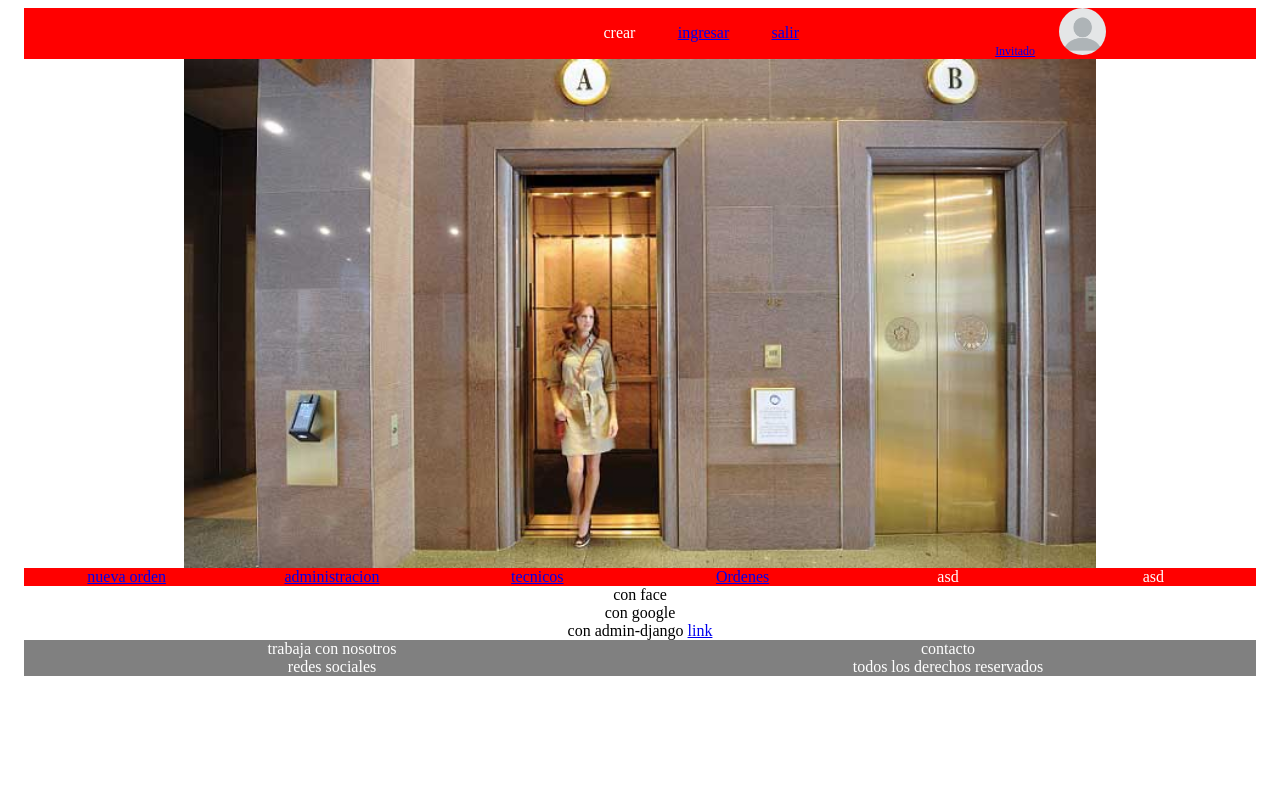
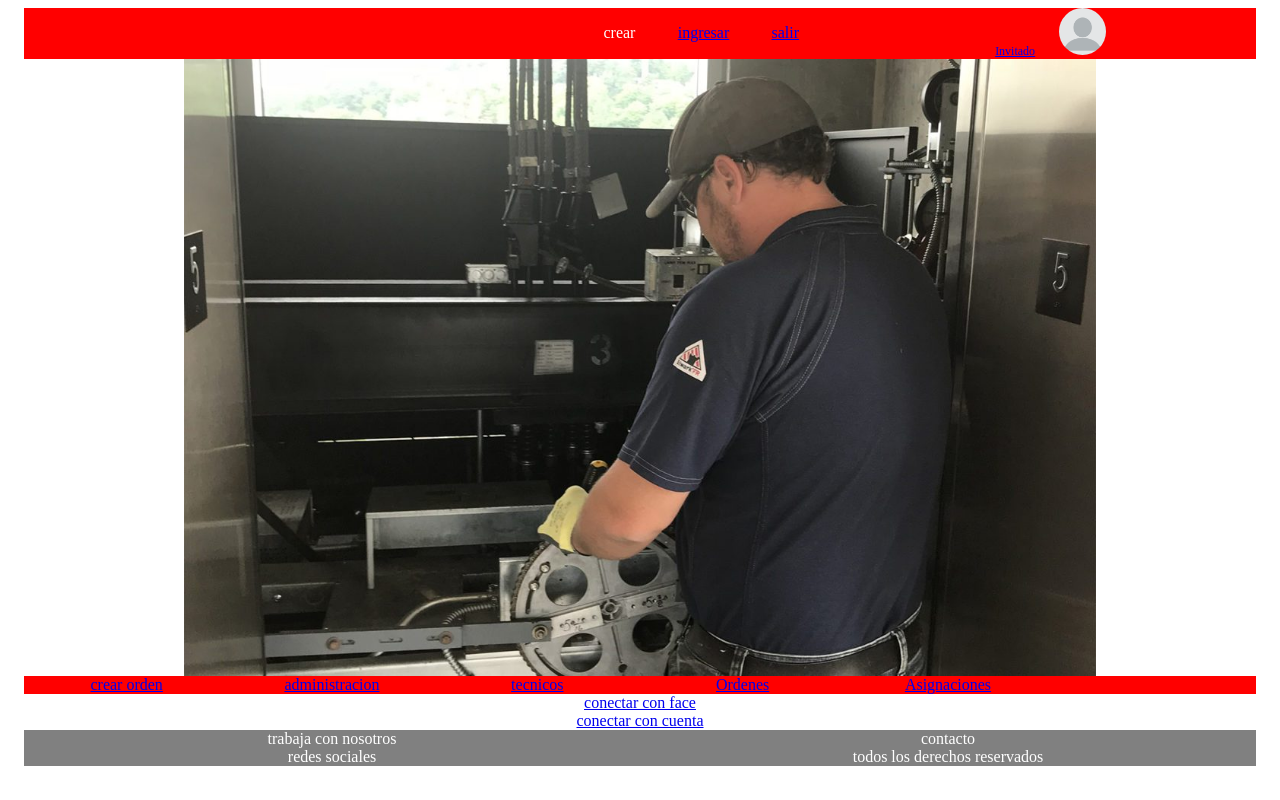
Before and after one commit to Roscow/ET, a Django app: a page that uses templates/base.html in a window 1280 px wide. Run offline with Django 3.2, Linux system fonts and the light colour scheme; parts of the project's set-up code (start-up, migrations or seed data) failed here and were passed over.

Commit message:
add asignacion to model

```diff
--- a/Apps/Mantencion/admin.py
+++ b/Apps/Mantencion/admin.py
@@ -1,8 +1,9 @@
 from django.contrib import admin
-from Apps.Mantencion.models import Cliente, Tecnico, Orden, Ascensor
+from Apps.Mantencion.models import Cliente, Tecnico, Orden, Ascensor, Asignacion
 
 
 admin.site.register(Cliente)
 admin.site.register(Tecnico)
 admin.site.register(Orden)
 admin.site.register(Ascensor)
+admin.site.register(Asignacion)
--- a/Apps/Mantencion/urls.py
+++ b/Apps/Mantencion/urls.py
@@ -15,6 +15,7 @@ urlpatterns = [
     url(r'^api-auth/', include('rest_framework.urls')),
     url(r'^listado_tecnico', views.listado_tecnicos, name='listado_tecnicos'),
     url(r'^listado_ordenes', views.listado_ordenes, name='listado_ordenes'),
+    url(r'^listado_asignaciones', views.listado_asignaciones, name='listado_asignaciones'),
     url(r'^oauth/', include('social_django.urls', namespace='social')),
 
 ]
--- a/Apps/Mantencion/views.py
+++ b/Apps/Mantencion/views.py
@@ -1,7 +1,7 @@
 from django.shortcuts import render, redirect
 from  django.http import HttpResponse
 from .forms import nuevaOrdenForm
-from .models import Orden, Tecnico
+from .models import Orden, Tecnico, Asignacion
 from django.contrib.auth import logout
 
 
@@ -53,3 +53,20 @@ def listado_ordenes(request):
     ordenes_list = Orden.objects.all()
     contexto = {'ordenes':ordenes_list}
     return render(request, 'templates/listado_ordenes.html', contexto)
+
+
+#hacer filtro por tecnico
+def listado_asignaciones(request):
+    asignaciones_list = Asignacion.objects.all()
+    contexto = {'asignaciones':asignaciones_list}
+    return render(request, 'templates/listado_asignaciones.html', contexto)
+
+
+def listado_asignaciones2(request, user):
+     if user == "admin":
+          asignaciones_list = Asignacion.objects.all()
+          contexto = {'asignaciones':asignaciones_list}
+     else:
+          asignaciones_list = Asignacion.objects.filter(tecnico=user)
+          contexto = {'asignaciones':asignaciones_list}
+     return render(request, 'templates/listado_asignaciones.html', contexto)
--- a/templates/base.html
+++ b/templates/base.html
@@ -45,14 +45,14 @@
 			<!-- imagen/gif/carrusel -->
 			<div class="row">
 				<div class="col-xs-12" id="logo" >
-					<img src="{% static 'img/1.jpg' %}" >
+					<img src="{% static 'img/2.jpg' %}" >
 				</div>
 			</div>
 
 			<!-- navegador-->
 			<div class="row" id="navegador">
 				<div class="col-xs-12 col-lg-2" >
-					<a href="{% url 'nueva_orden'%}"> nueva orden</a>
+					<a href="{% url 'nueva_orden'%}"> crear orden</a>
 				</div>
 
 				<div class="col-xs-12 col-lg-2">
@@ -73,11 +73,11 @@
 				</div>
 
 				<div class="col-xs-12 col-lg-2">
-					asd
+					<a href="{% url 'listado_asignaciones' %}"> Asignaciones</a>
 				</div>
 
 				<div class="col-xs-12 col-lg-2">
-					asd
+
 				</div>
 			</div>
 
--- a/templates/templates/conexion_opc.html
+++ b/templates/templates/conexion_opc.html
@@ -4,15 +4,11 @@
 
 {% block contenido %}
     <div class="col-xs-12 col-lg-12 opc">
-        con face
-    </div>
-
-    <div class="col-xs-12 col-lg-12 opc ">
-        con google
+         <a href="#">conectar con face</a>
     </div>
 
     <div class="col-xs-12 col-lg-12 opc">
-        con admin-django <a href="#">link</a>
+         <a href="#">conectar con cuenta</a>
     </div>
 
 {% endblock %}
```
Also changed, not shown: Apps/Mantencion/models.py (+14 -1 lines), templates/templates/listado_asignaciones.html (added, +33 -0 lines), templates/templates/listado_ordenes.html (+12 -11 lines), Apps/Mantencion/migrations/0005_asignacion.py (added), Apps/Mantencion/migrations/0006_auto_20181213_1125.py (added), db.sqlite3, static/css/style.css (line endings or trailing spaces), static/img/2.jpg (added).
